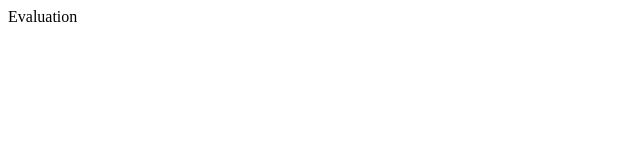
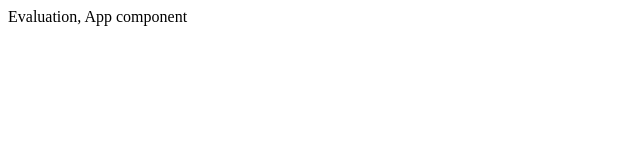
Before and after one commit to YakubuAmidu/Evaluation, a React (Create React App) app: page / in a window 1280 px wide. Shown: the top 160 px of the page, without its empty margins (0-640 px from the left). Built offline with nearby package versions, Linux system fonts and the light colour scheme.

Commit message:
Commiting changes

```diff
--- a/src/App.jsx
+++ b/src/App.jsx
@@ -2,7 +2,9 @@ import React, { Component } from 'react';
 
 class App extends Component {
   render() {
+    return (
     <div>Evaluation, App component</div>
+  )
   }
 }
 
--- a/src/index.js
+++ b/src/index.js
@@ -1,6 +1,7 @@
 import React from 'react';
 import ReactDom from 'react-dom';
+import App from './App';
 
 ReactDom.render(
-  <div>Evaluation</div>, document.getElementById('root')
+  <App />, document.getElementById('root')
 );
```
